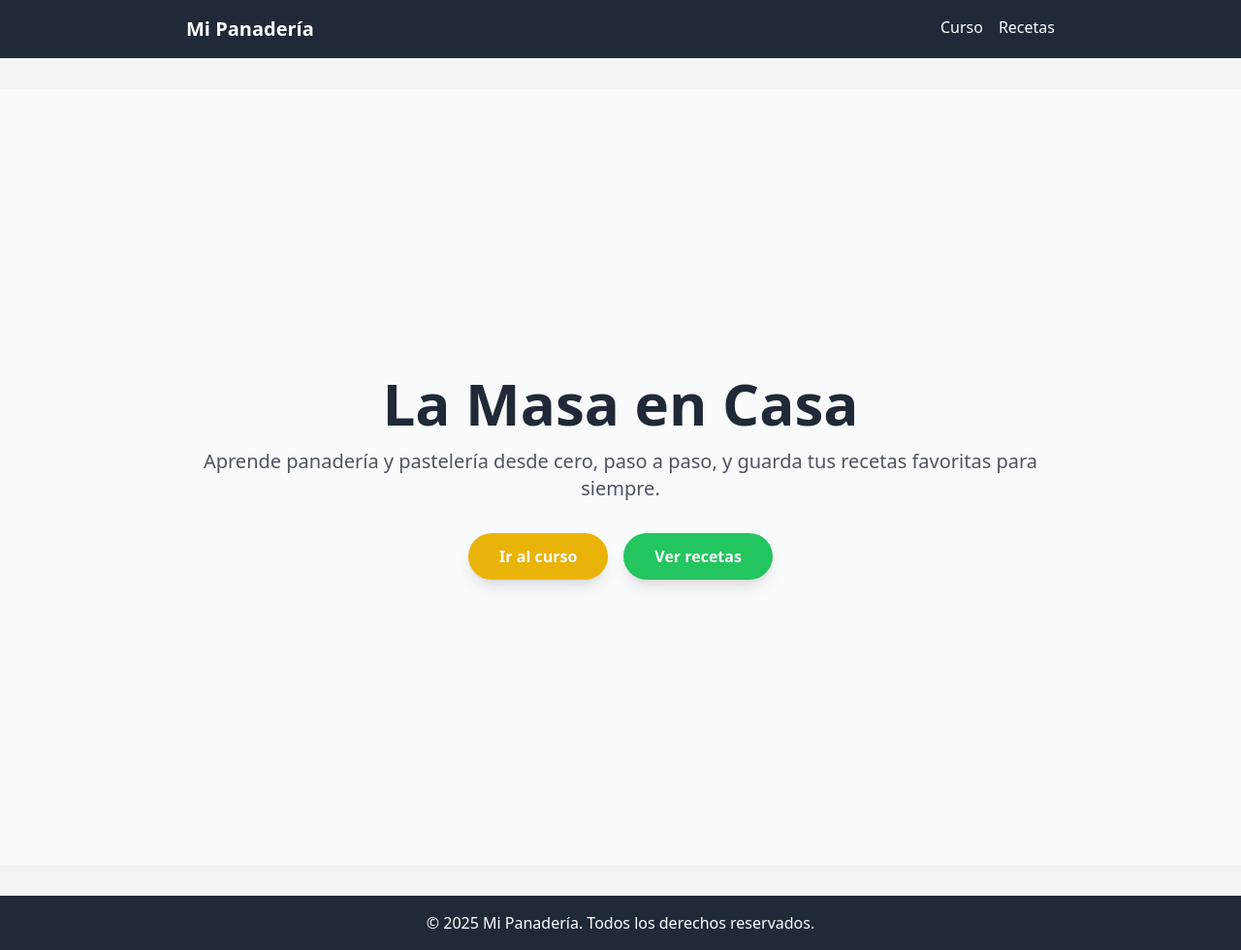
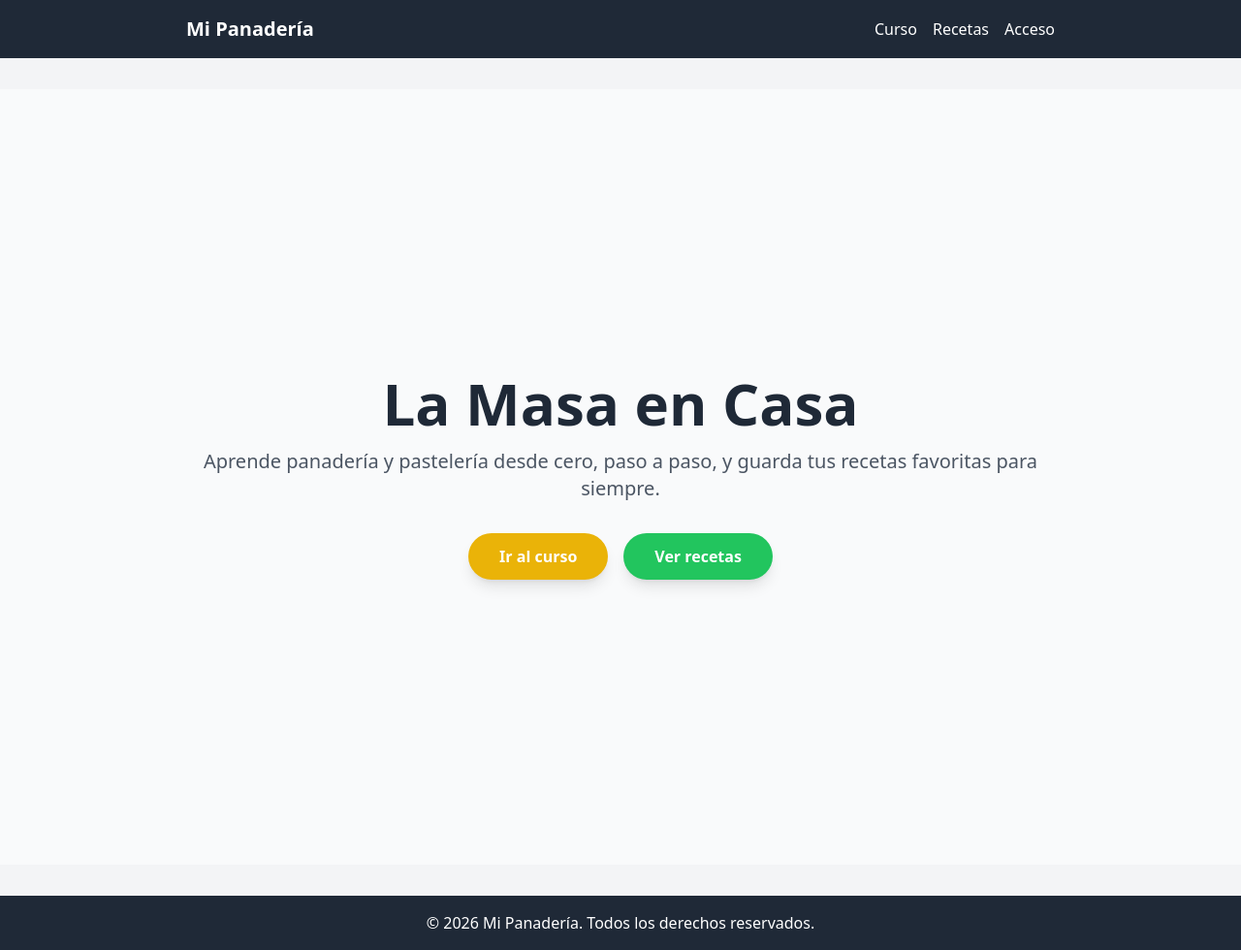
Before and after one commit to Drworm82/CursoPanadero, a Next.js app: page / in a window 1280 px wide. Shown: the whole page at 97% size. Built offline with nearby package versions, Linux system fonts and the light colour scheme; no server answers.

Commit message:
feat: expose auth status and sign out in layout

```diff
--- a/components/Layout.js
+++ b/components/Layout.js
@@ -1,5 +1,6 @@
 import Head from 'next/head';
 import Link from 'next/link';
+import AuthStatus from './AuthStatus';
 
 export default function Layout({ children }) {
   return (
@@ -10,17 +11,19 @@ export default function Layout({ children }) {
       </Head>
 
       <header className="bg-gray-800 text-white p-4">
-        <nav className="max-w-4xl mx-auto flex justify-between">
+        <nav className="max-w-4xl mx-auto flex justify-between items-center">
           <Link href="/">
             <p className="font-bold text-xl">Mi Panadería</p>
           </Link>
-          <div>
-            <Link href="/curso" className="mr-4 hover:underline">
+
+          <div className="flex items-center gap-4">
+            <Link href="/curso" className="hover:underline">
               Curso
             </Link>
             <Link href="/recetas" className="hover:underline">
               Recetas
             </Link>
+            <AuthStatus />
           </div>
         </nav>
       </header>
@@ -30,7 +33,7 @@ export default function Layout({ children }) {
       </main>
 
       <footer className="bg-gray-800 text-white p-4 text-center">
-        <p>&copy; 2025 Mi Panadería. Todos los derechos reservados.</p>
+        <p>&copy; 2026 Mi Panadería. Todos los derechos reservados.</p>
       </footer>
     </div>
   );
```
